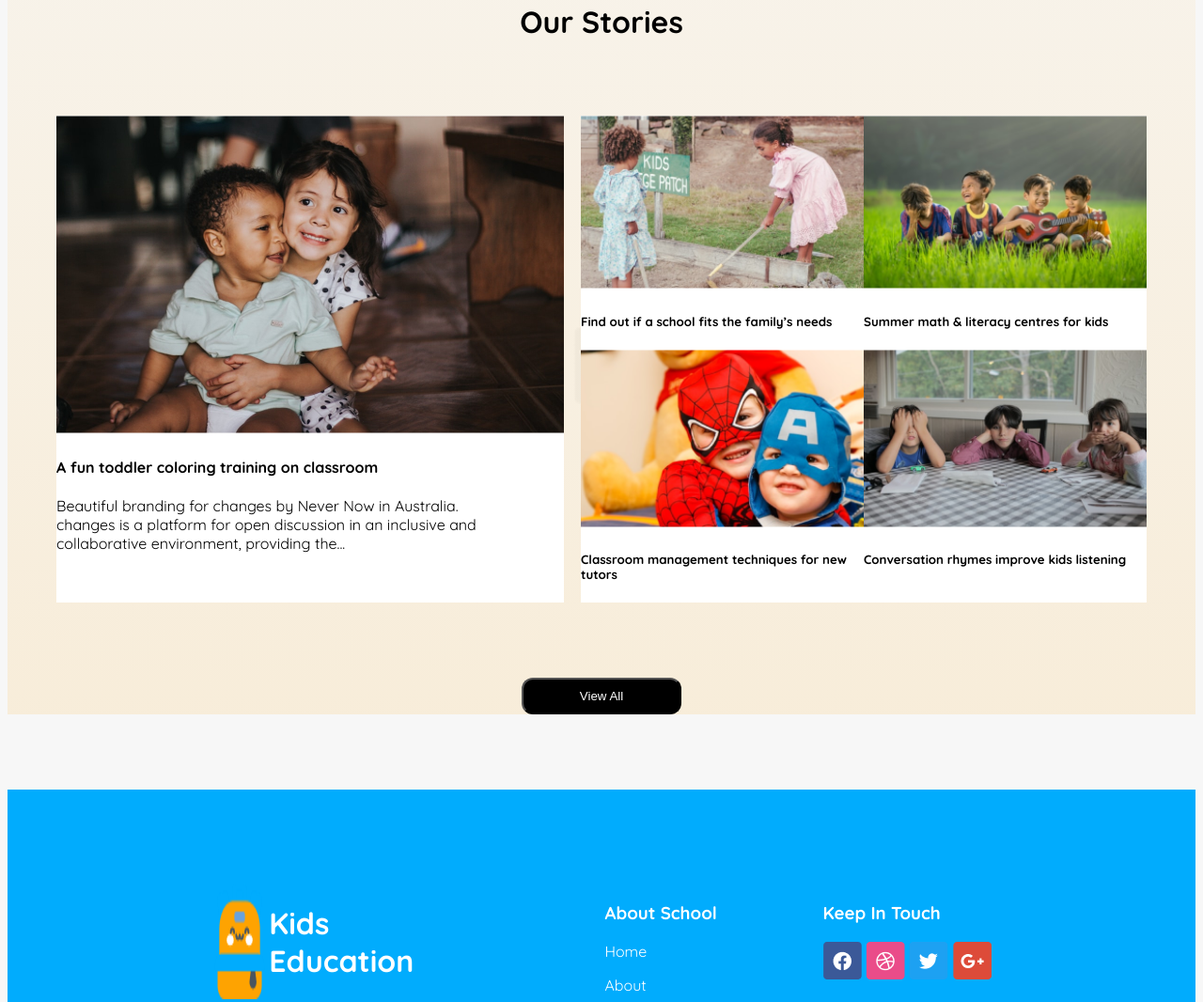
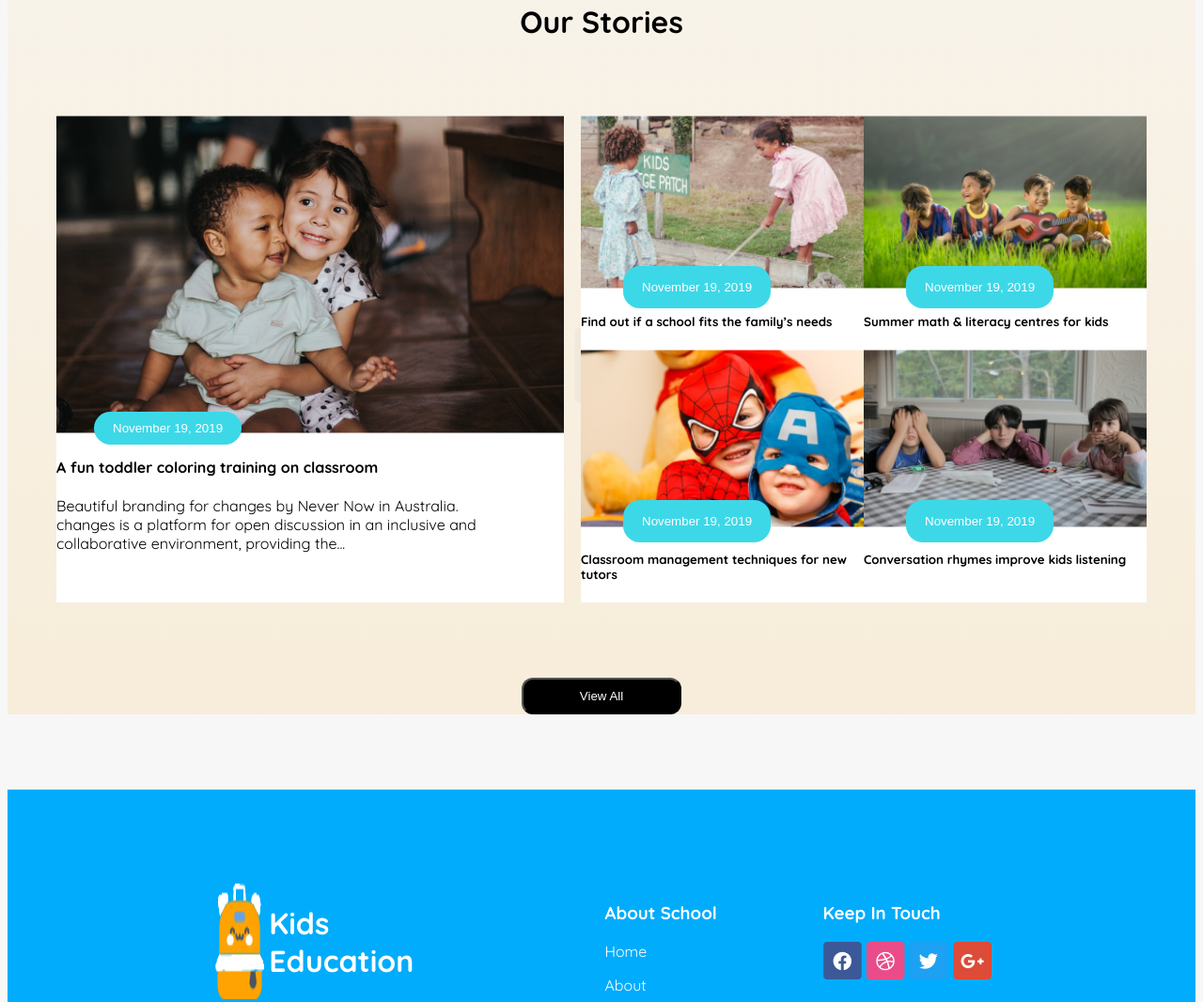
Before and after one commit to abir781/assignment-repo-2, a plain HTML site: page index.html in a window 1280 px wide. Shown: the part 1277-2343 px from the top of the page at 94% size. Drawn offline with Linux system fonts and the light colour scheme.

Commit message:
added button again

```diff
--- a/index.html
+++ b/index.html
@@ -69,7 +69,7 @@
                   <p>Cum sociis natoque penatibus et magnis
                     dis parturient montes, nascetur ridiculus
                     mu sdis parturient</p>
-                    <p>Read More</p>
+                    <p class="change">Read More</p>
 
                 </div>
 
@@ -81,7 +81,7 @@
                   <p>Cum sociis natoque penatibus et magnis
                     dis parturient montes, nascetur ridiculus
                     mu sdis parturient</p>
-                    <p>Read More</p>
+                    <p class="change-2">Read More</p>
 
             </div>
 
@@ -92,7 +92,7 @@
                   <p>Cum sociis natoque penatibus et magnis
                     dis parturient montes, nascetur ridiculus
                     mu sdis parturient</p>
-                    <p>Read More</p>
+                    <p class="change-3">Read More</p>
 
 
 
@@ -117,6 +117,7 @@
             <p>Beautiful branding for changes by Never Now in Australia.<br>
                 changes is a platform for open discussion in an inclusive and<br>
                 collaborative environment, providing the...</p>
+                <button class="btns">November 19, 2019</button>
 
            </div>
 
@@ -124,26 +125,30 @@
         </div>
         <div class="im-2">
 
-            <div class="divs">
+            <div class="divs-1">
                 <img class="same" src="assets/story-2.png" alt="">
                 <h5>Find out if a school fits the
                     family’s needs</h5>
+                <button class="btns-2">November 19, 2019</button>
             </div>
-            <div class="divs">
+            <div class="divs-2">
                 <img class="same" src="assets/story-3.png" alt="">
                 <h5>Summer math & literacy
                     centres for kids</h5>
+                    <button class="btns-3">November 19, 2019</button>
             </div>
-            <div class="divs">
+            <div class="divs-3">
                 <img class="same" src="assets/story-4.png" alt="">
                 <h5>Classroom management
                     techniques for new tutors</h5>
+                    <button class="btns-4">November 19, 2019</button>
 
             </div>
-            <div class="divs">
+            <div class="divs-4">
                 <img class="same" src="assets/story-5.png" alt="">
                 <h5>Conversation rhymes
                     improve kids listening</h5>
+                    <button class="btns-5">November 19, 2019</button>
             </div>
 
         </div>
@@ -173,7 +178,7 @@
     <footer class="legs ">
         <div class="leg-1">
             <div class="logo-1">
-                <img src="assets/logo.png" alt="">
+                <img src="assets/logo2.png" alt="">
                 <h1 class="text-white ">Kids <br>
                     Education</h1>
 
--- a/styles/style.css
+++ b/styles/style.css
@@ -224,11 +224,81 @@ a{
 .im-1{
     background-color: white;
     margin-right: 18px;
+    position: relative;
 
 }
 
-.divs{
+.btns{
+    position: absolute;
+    top: 315px;
+    left: 40px;
+    background-color: #3CD8E8;
+    padding: 10px 20px;
+    color: white;
+    border: none;
+    border-radius: 18px;
+}
+
+.btns-2{
+    background-color: #3CD8E8;
+    padding: 15px 20px;
+    color: white;
+    border: none;
+    border-radius: 18px;
+    position: absolute;
+    top: 160px;
+    left: 45px;
+
+}
+.btns-3{
+    background-color: #3CD8E8;
+    padding: 15px 20px;
+    color: white;
+    border: none;
+    border-radius: 18px;
+    position: absolute;
+    top: 160px;
+    left: 45px;
+
+}
+.btns-4{
+    background-color: #3CD8E8;
+    padding: 15px 20px;
+    color: white;
+    border: none;
+    border-radius: 18px;
+    position: absolute;
+    top: 160px;
+    left: 45px;
+
+}
+.btns-5{
+    background-color: #3CD8E8;
+    padding: 15px 20px;
+    color: white;
+    border: none;
+    border-radius: 18px;
+    position: absolute;
+    top: 160px;
+    left: 45px;
+
+}
+
+.divs-1{
     background-color: white;
+    position: relative;
+}
+.divs-2{
+    background-color: white;
+    position: relative;
+}
+.divs-3{
+    background-color: white;
+    position: relative;
+}
+.divs-4{
+    background-color: white;
+    position: relative;
 }
 .same{
     width: 100%;
@@ -241,6 +311,15 @@ a{
    padding: 10px 60px;
    border-radius: 12px;
 
+}
+.change{
+    color: #64C8FF;
+}
+.change-2{
+    color: #F0AA00;
+}
+.change-3{
+    color: #8700FF;
 }
 
 
```
Also changed, not shown: assets/logo2.png (added).
